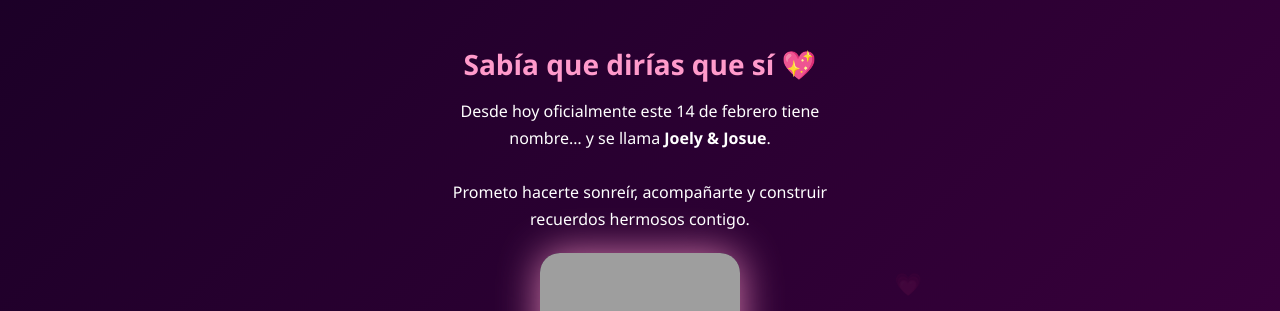
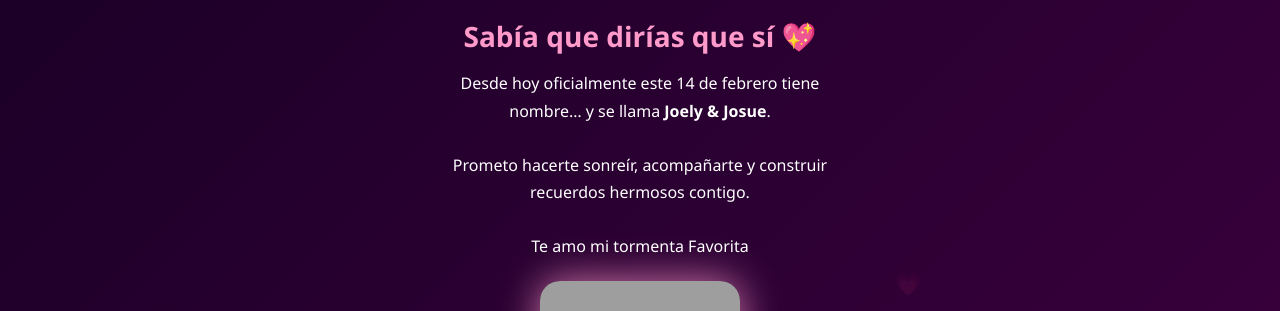
Before and after one commit to JosueMonzon1/sanvalentine, a plain HTML site: page aceptado.html in a window 1280 px wide. Shown: the part 121-432 px from the top of the page. Drawn offline with Linux system fonts and the light colour scheme; grey boxes are pictures that could not be loaded.

Commit message:
creo que ya listo aceptado.html

```diff
--- a/aceptado.html
+++ b/aceptado.html
@@ -111,6 +111,8 @@
         <br><br>
         Prometo hacerte sonreír,
         acompañarte y construir recuerdos hermosos contigo.
+        <br><br>
+        Te amo mi tormenta Favorita
     </p>
 
     <!-- FOTO CUADRADA -->
```
